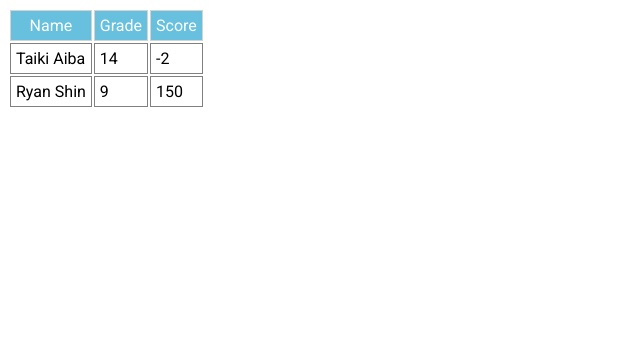
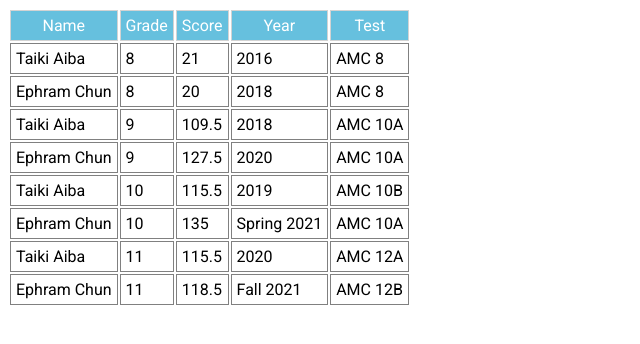
Before and after one commit to pogyou/pogyou, a plain HTML site: page table.html in a window 1280 px wide. Shown: the whole page, without its empty margins (0-640 px from the left). Drawn offline with Linux system fonts and the light colour scheme.

Commit message:
Update table.html

```diff
--- a/table.html
+++ b/table.html
@@ -23,16 +23,64 @@
     <td>Name</td>
     <td>Grade</td>
     <td>Score</td>
+    <td>Year</td>
+    <td>Test</td>
   </tr>
   <tr>
     <td>Taiki Aiba</td>
-    <td>14</td>
-    <td>-2</td>
+    <td>8</td>
+    <td>21</td>
+    <td>2016</td>
+    <td>AMC 8</td>
   </tr>
   <tr>
-    <td>Ryan Shin</td>
+    <td>Ephram Chun</td>
+    <td>8</td>
+    <td>20</td>
+    <td>2018</td>
+    <td>AMC 8</td>
+  </tr>
+  <tr>
+    <td>Taiki Aiba</td>
     <td>9</td>
-    <td>150</td>
+    <td>109.5</td>
+    <td>2018</td>
+    <td>AMC 10A</td>
+  </tr>
+  <tr>
+    <td>Ephram Chun</td>
+    <td>9</td>
+    <td>127.5</td>
+    <td>2020</td>
+    <td>AMC 10A</td>
+  </tr>
+  <tr>
+    <td>Taiki Aiba</td>
+    <td>10</td>
+    <td>115.5</td>
+    <td>2019</td>
+    <td>AMC 10B</td>
+  </tr>
+  <tr>
+    <td>Ephram Chun</td>
+    <td>10</td>
+    <td>135</td>
+    <td>Spring 2021</td>
+    <td>AMC 10A</td>
+  </tr>
+  <tr>
+    <td>Taiki Aiba</td>
+    <td>11</td>
+    <td>115.5</td>
+    <td>2020</td>
+    <td>AMC 12A</td>
+  </tr>
+  <tr>
+    <td>Ephram Chun</td>
+    <td>11</td>
+    <td>118.5</td>
+    <td>Fall 2021</td>
+    <td>AMC 12B</td>
   </tr>
 </table>
 
```
